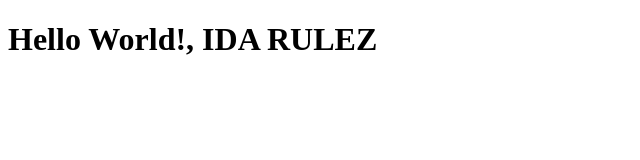
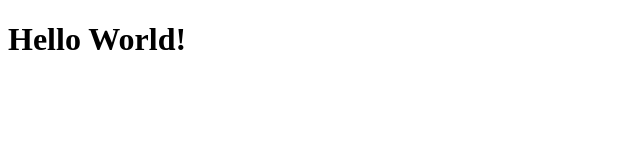
Before and after one commit to ejstraband/ejstraband.github.io, a plain HTML site: page index.html in a window 1280 px wide. Shown: the whole page, without its empty margins (0-640 px from the left). Drawn offline with Linux system fonts and the light colour scheme.

Commit message:
no more ida

```diff
--- a/index.html
+++ b/index.html
@@ -4,6 +4,6 @@
 	<title>Hello World</title>
 </head>
 <body>
-	<h1>Hello World!, IDA RULEZ</h1>
+	<h1>Hello World!</h1>
 </body>
 </html>
```
